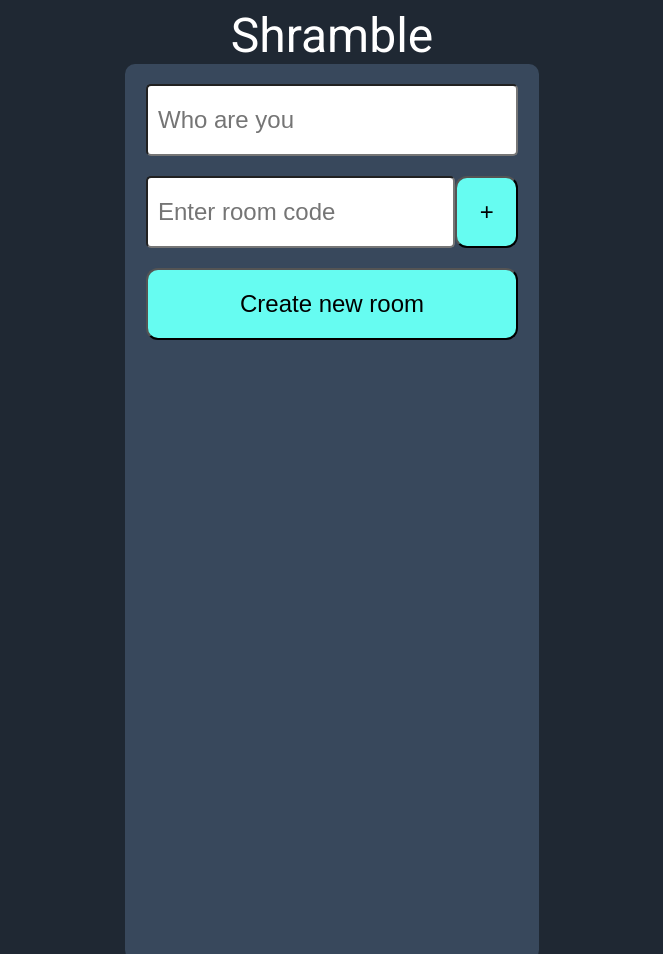
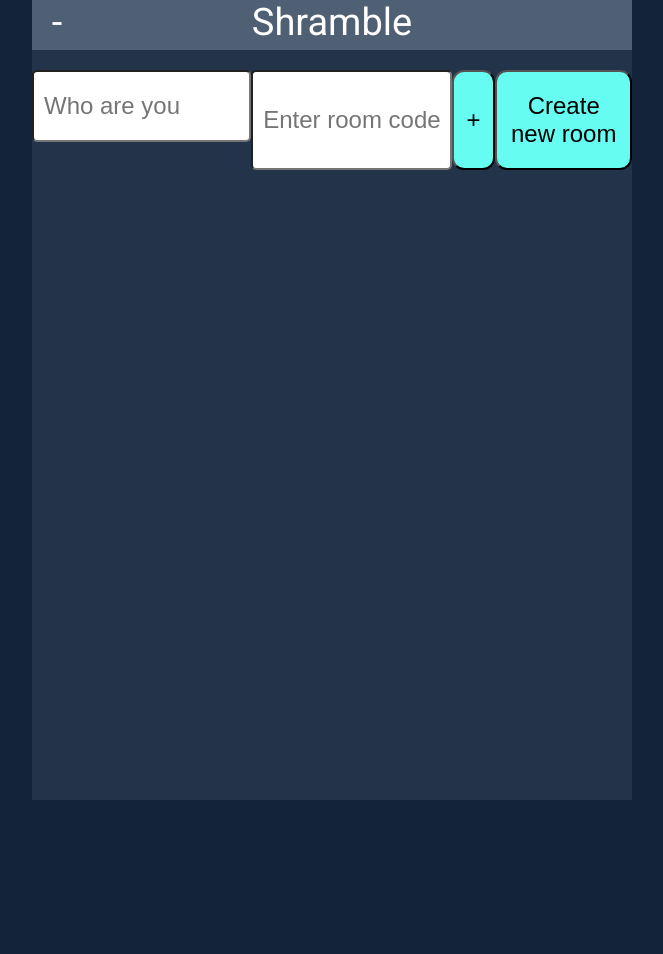
Before and after one commit to skeltont/shramble-client, a React app: page / in a window 1280 px wide. Shown: the top 954 px of the page, without its empty margins (308-971 px from the left). After the commit the page ends 800 px from the top, so only its background shows below. Built offline with nearby package versions, Linux system fonts and the light colour scheme.

Commit message:
Updates overall layout to resize better on various screens, adds placeholder for future menu dropdown

```diff
--- a/src/components/App.js
+++ b/src/components/App.js
@@ -15,7 +15,11 @@ class App extends Component {
           <link href="https://fonts.googleapis.com/css2?family=Roboto&display=swap" rel="stylesheet" />
         </Helmet>
         <header className="App-header">
-          Shramble
+          {/* Put Menu icon here */}
+          <div>-</div>
+          <div className="title">
+            Shramble
+          </div>
         </header>
         <div className='content'>
           <Outlet />
--- a/src/style/App.scss
+++ b/src/style/App.scss
@@ -1,34 +1,64 @@
+* {
+  margin: 0;
+  padding: 0;
+}
 html {
   font-family: 'Roboto';
-  background-color: #1F2833;
+  background-color: #13243A;
+}
+body {
+  height: 100vh;
+  width: 100vw;
 }
 
+#root {
+  display: flex;
+  align-items: center;
+  flex-direction: column;
+  height: 100%;
+  width: 100%;
+}
 .App {
   display: flex;
-  align-items: center;
-  justify-content: center;
   flex-direction: column;
+  height: 100%;
+  width: 100%;
+  max-height: 100%;
+  max-width: 600px;
 }
 
 .App-header {
+  display: flex;
+  justify-content: center;
   color: white;
-  font-size: 48px;
-  line-height: 56px;
+  background: #4F5F74;
+  height: 50px;
+  width: 100%;
+
+  & > div:first-child {
+    display: flex;
+    justify-content: center;
+    justify-self: flex-start;
+    margin-right: auto;
+    font-size: 38px;
+    width: 50px;
+  }
+
+  & .title {
+    font-size: 38px;
+    height: 50px;
+    margin-right: auto;
+    position: absolute;
+    top: 0px;
+  }
 }
 
 .content {
+  flex-grow: 1;
   color: white;
-  background-color: #38485c;
-  width: 414px;
-  height: 896px;
-  border-radius: 10px;
-}
-
-@media only screen and (max-width: 600px) {
-  .App {
-    width: 100vw;
-    height: 100vh;
-  }
+  background-color: #233349;
+  border-top-left-radius: 0px;
+  border-top-right-radius: 0px;
 }
 
 .body {
@@ -38,19 +68,10 @@ html {
   flex-direction: column;
 }
 
-.row div {
+.row {
   display: flex;
   flex-direction: row;
   justify-content: space-between;
-}
-
-.input-text-with-button {
-  width: 65%;
-  border-radius: 5px;
-  padding: 20px 10px;
-  margin-top: 20px;
-  font-size: 24px;
-  line-height: 28px;
 }
 
 .input-text {
@@ -60,6 +81,7 @@ html {
   margin-top: 20px;
   font-size: 24px;
   line-height: 28px;
+  box-sizing: border-box;
 }
 
 .input-number {
```
